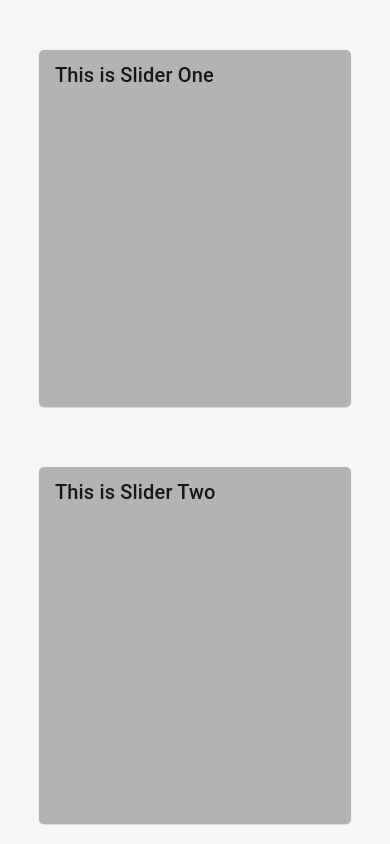
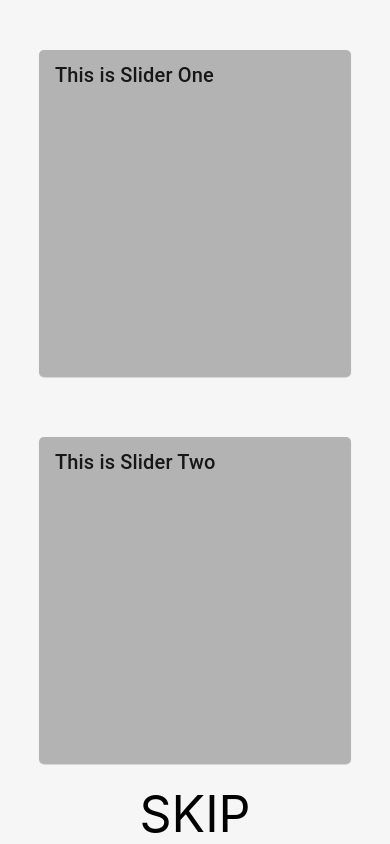
Before and after one commit to jacknormand/Arora-React, a React Native app in the folder MobileGame/: screen /Wellness in a window 390 px wide. Built offline with nearby package versions, Linux system fonts and the light colour scheme.

Commit message:
Added temporary skip button for navigation

```diff
--- a/MobileGame/screens/WellnessScreen.js
+++ b/MobileGame/screens/WellnessScreen.js
@@ -1,9 +1,9 @@
 import React from 'react';
-import { StyleSheet, View } from 'react-native';
+import { StyleSheet, View , TouchableOpacity , Text } from 'react-native';
 import { Card } from 'react-native-paper';
 import { DefaultTheme } from 'react-native-paper';
 
-function WellnessScreen () {
+function WellnessScreen ({ navigation }) {
   return (
     <View style={styles.container}>
       <Card style={styles.card}>
@@ -12,6 +12,9 @@ function WellnessScreen () {
       <Card style={styles.card}>
         <Card.Title title="This is Slider Two" />
       </Card>
+      <TouchableOpacity onPress={() => navigation.navigate('Home')}>
+        <Text style={ styles.skip }> SKIP </Text>
+      </TouchableOpacity>
     </View>
   );
 }
@@ -33,6 +36,10 @@ const styles = StyleSheet.create({
     borderRadius: 5,
     width: '80%',
   },
+
+  skip:{
+    fontSize:50,
+  },
 });
 
 export default WellnessScreen;
```
